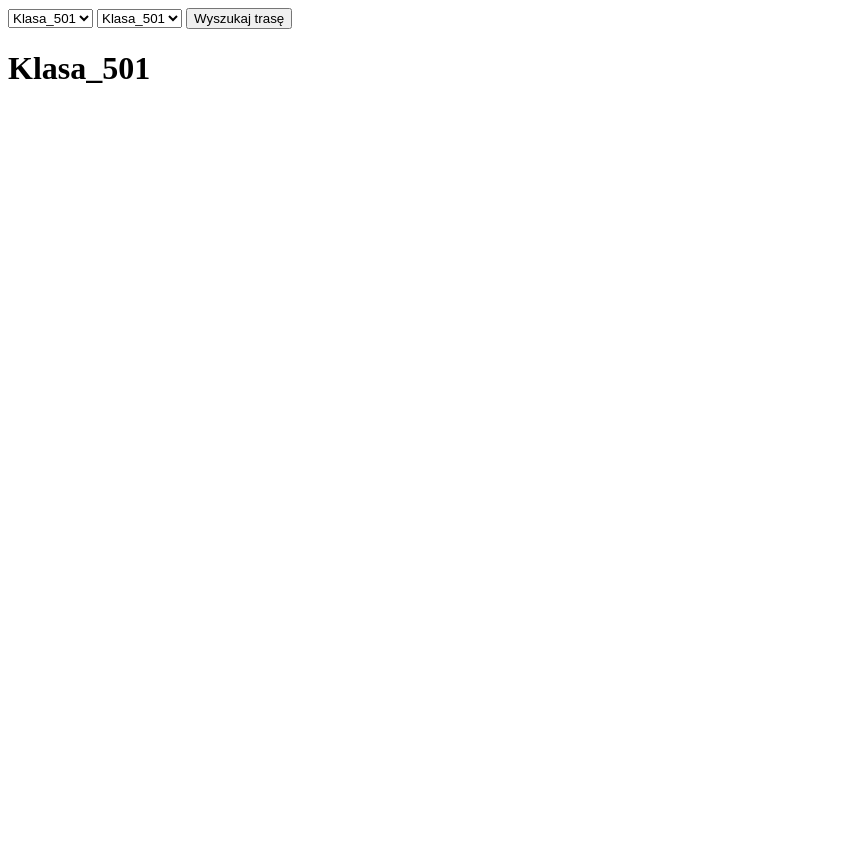
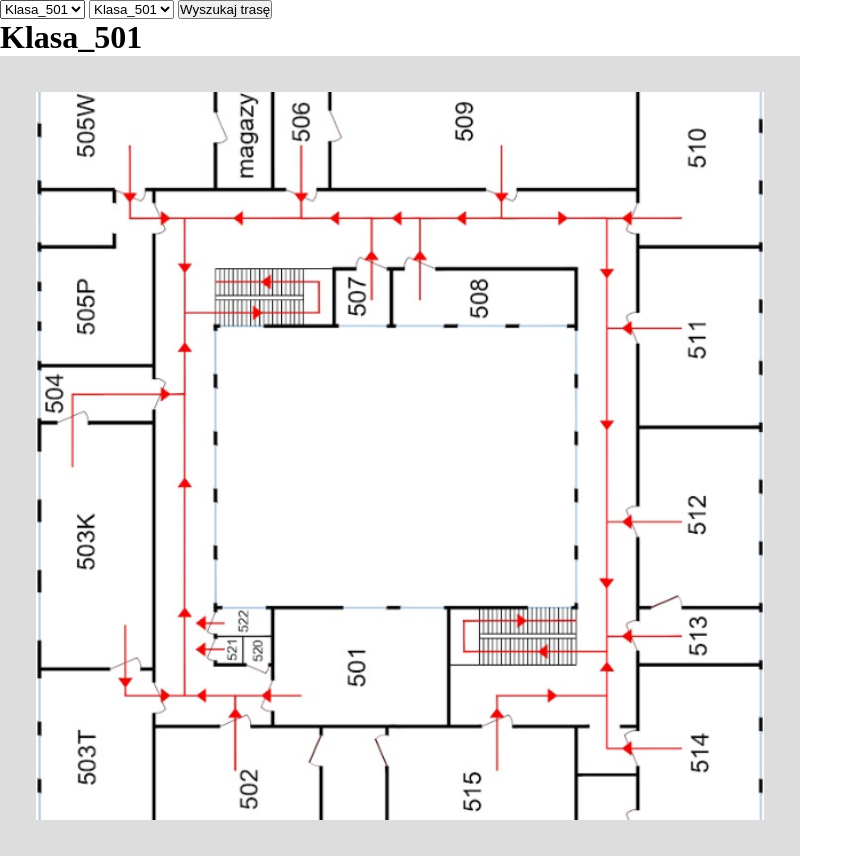
Before and after one commit to msolarz11/schoolMap, a plain HTML site: page index.html in a window 1280 px wide. Both pictures are taken after a click on the button "Wyszukaj trasę". Shown: the whole page, without its empty margins (0-863 px from the left). Before the commit the page ends 800 px from the top, so only its background shows below. Drawn offline with nearby package versions, Linux system fonts and the light colour scheme.

Commit message:
path drawing

```diff
--- /dev/null
+++ b/css/style.css
@@ -0,0 +1,20 @@
+* {
+  margin: 0;
+  box-sizing: border-box;
+  padding: 0;
+}
+
+#map {
+  height: 800px;
+  width: 800px;
+}
+
+a[title="A JavaScript library for interactive maps"] {
+  display: none;
+}
+
+.leaflet-overlay-pane img {
+  object-fit: cover; /* Cover the whole container */
+  width: 100%;
+  height: 100%;
+}
--- a/index.html
+++ b/index.html
@@ -5,6 +5,18 @@
     <meta name="viewport" content="width=device-width, initial-scale=1.0" />
     <title>Document</title>
     <script src="./js/main.js" type="module"></script>
+    <link rel="stylesheet" href="./css/style.css" />
+    <link
+      rel="stylesheet"
+      href="https://unpkg.com/leaflet@1.9.4/dist/leaflet.css"
+      integrity="sha256-p4NxAoJBhIIN+hmNHrzRCf9tD/miZyoHS5obTRR9BMY="
+      crossorigin=""
+    />
+    <script
+      src="https://unpkg.com/leaflet@1.9.4/dist/leaflet.js"
+      integrity="sha256-20nQCchB9co0qIjJZRGuk2/Z9VM+kNiyxNV1lvTlZBo="
+      crossorigin=""
+    ></script>
   </head>
   <body>
     <div class="choose">
@@ -16,5 +28,9 @@
     <div class="trasa">
       <h1 class="res"></h1>
     </div>
+    <div id="map"></div>
+    <script>
+
+    </script>
   </body>
 </html>
--- a/js/main.js
+++ b/js/main.js
@@ -1,9 +1,25 @@
 import { Graph } from "./Graph.js";
 import { PriorityQueue } from "./PriorityQueue.js";
 
+const map = L.map("map", {
+  zoomControl: false,
+  scrollWheelZoom: false,
+  doubleClickZoom: false,
+  boxZoom: false,
+  touchZoom: false,
+  dragging: false,
+}).setView([0.5, 0.5], 1);
+
+const imageBounds = [
+  [0, 0],
+  [1, 1],
+];
+
+L.imageOverlay("./img/warsztaty_2.png", imageBounds).addTo(map);
+
 function aStar(graph, start, goal) {
   function heuristic(nodeA, nodeB) {
-    return 0; //potrzebne koordynaty miejsc żeby obliczyc  hCost
+    return 0;
   }
 
   let openList = new PriorityQueue();
@@ -95,48 +111,73 @@ schoolGraph.addEdge("Schody_2", "Klasa_514", 3);
 schoolGraph.addEdge("Klasa_514", "Klasa_515", 7);
 
 const locations = [
-  "Klasa_501",
-  "Klasa_502",
-  "Klasa_503",
-  "Klasa_504",
-  "Klasa_505",
-  "Klasa_506",
-  "Klasa_507",
-  "Klasa_508",
-  "Klasa_509",
-  "Klasa_510",
-  "Klasa_511",
-  "Klasa_512",
-  "Klasa_513",
-  "Klasa_514",
-  "Klasa_515",
-  "Magazyn",
-  "Schody_1",
-  "Schody_2",
+  { name: "Klasa_501", loc: [0.68, 0.175] },
+  { name: "Klasa_502", loc: [0.725, 0.175] },
+  { name: "Klasa_503", loc: [0.795, 0.175] },
+  { name: "Klasa_504", loc: [0.795, 0.585] },
+  { name: "Schody_1", loc: [0.795, 0.695] },
+  { name: "Klasa_505", loc: [0.795, 0.825] },
+  { name: "Klasa_506", loc: [0.635, 0.825] },
+  { name: "Klasa_507", loc: [0.54, 0.825] },
+  { name: "Klasa_508", loc: [0.475, 0.825] },
+  { name: "Klasa_509", loc: [0.36, 0.825] },
+  { name: "Klasa_510", loc: [0.215, 0.825] },
+  { name: "Klasa_511", loc: [0.215, 0.675] },
+  { name: "Klasa_512", loc: [0.215, 0.41] },
+  { name: "Klasa_513", loc: [0.215, 0.255] },
+  { name: "Schody_2", loc: [0.215, 0.235] },
+  { name: "Klasa_514", loc: [0.215, 0.175] },
+  { name: "Klasa_515", loc: [0.365, 0.175] },
 ];
-
+let polyline = null;
 locations.forEach((location) => {
   let startOption = document.createElement("option");
-  startOption.value = location;
-  startOption.textContent = location;
+  startOption.value = location.name;
+  startOption.textContent = location.name;
   document.querySelector(".startSelect").appendChild(startOption);
 
   let goalOption = document.createElement("option");
-  goalOption.value = location;
-  goalOption.textContent = location;
+  goalOption.value = location.name;
+  goalOption.textContent = location.name;
   document.querySelector(".goalSelect").appendChild(goalOption);
 });
 
+const initialZoom = 1;
+
 document.querySelector(".pathButton").addEventListener("click", () => {
-  let container = document.querySelector(".choose");
-  container.append();
-  let startNode = schoolGraph.nodes.get(
-    document.querySelector(".startSelect").value
-  );
-  let goalNode = schoolGraph.nodes.get(
-    document.querySelector(".goalSelect").value
-  );
+  let startNodeName = document.querySelector(".startSelect").value;
+  let goalNodeName = document.querySelector(".goalSelect").value;
+
+  let startNode = schoolGraph.nodes.get(startNodeName);
+  let goalNode = schoolGraph.nodes.get(goalNodeName);
   let path = aStar(schoolGraph, startNode, goalNode);
-  document.querySelector(".res").innerHTML = path;
+
+  document.querySelector(".res").innerHTML = path.join(" → ");
+
   console.log(path);
+
+  const pathLocations = locations.filter((item) => path.includes(item.name));
+  const pathCoords = pathLocations.map((item) => item.loc);
+
+  if (polyline) {
+    map.removeLayer(polyline);
+  }
+
+  polyline = L.polyline(pathCoords, {
+    color: "blue",
+    weight: 4,
+    opacity: 0.7,
+    smoothFactor: 1,
+  }).addTo(map);
+
+
+  const currentCenter = map.getCenter();
+  const currentZoom = map.getZoom();
+  setTimeout(() => {
+    map.setView(initialCenter, initialZoom, {
+      animate: false,
+    });
+  }, 100);
 });
+
+map.fitBounds(imageBounds);
```
Also changed, not shown: img/warsztaty_2.png (added).
